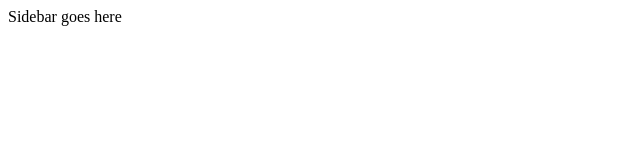
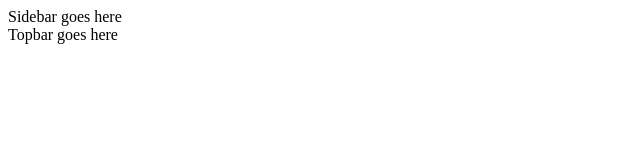
Before and after one commit to HadeerFawzy/blink-fe-task, a React (Create React App) app: page / in a window 1280 px wide. Shown: the top 160 px of the page, without its empty margins (0-640 px from the left). Built offline with nearby package versions, Linux system fonts and the light colour scheme.

Commit message:
Create Topbar Component

```diff
--- /dev/null
+++ b/src/components/Layout/Topbar/index.js
@@ -0,0 +1,11 @@
+import React from 'react';
+
+const Topbar = () => {
+  return (
+    <div>
+      Topbar goes here
+    </div>
+  );
+}
+
+export default Topbar;
--- a/src/components/Layout/index.js
+++ b/src/components/Layout/index.js
@@ -1,10 +1,12 @@
 import React from 'react';
 import Sidebar from './Sidebar';
+import Topbar from './Topbar';
 
 const Layout = () => {
   return (
     <div>
       <Sidebar/>
+      <Topbar/>
     </div>
   );
 }
```
